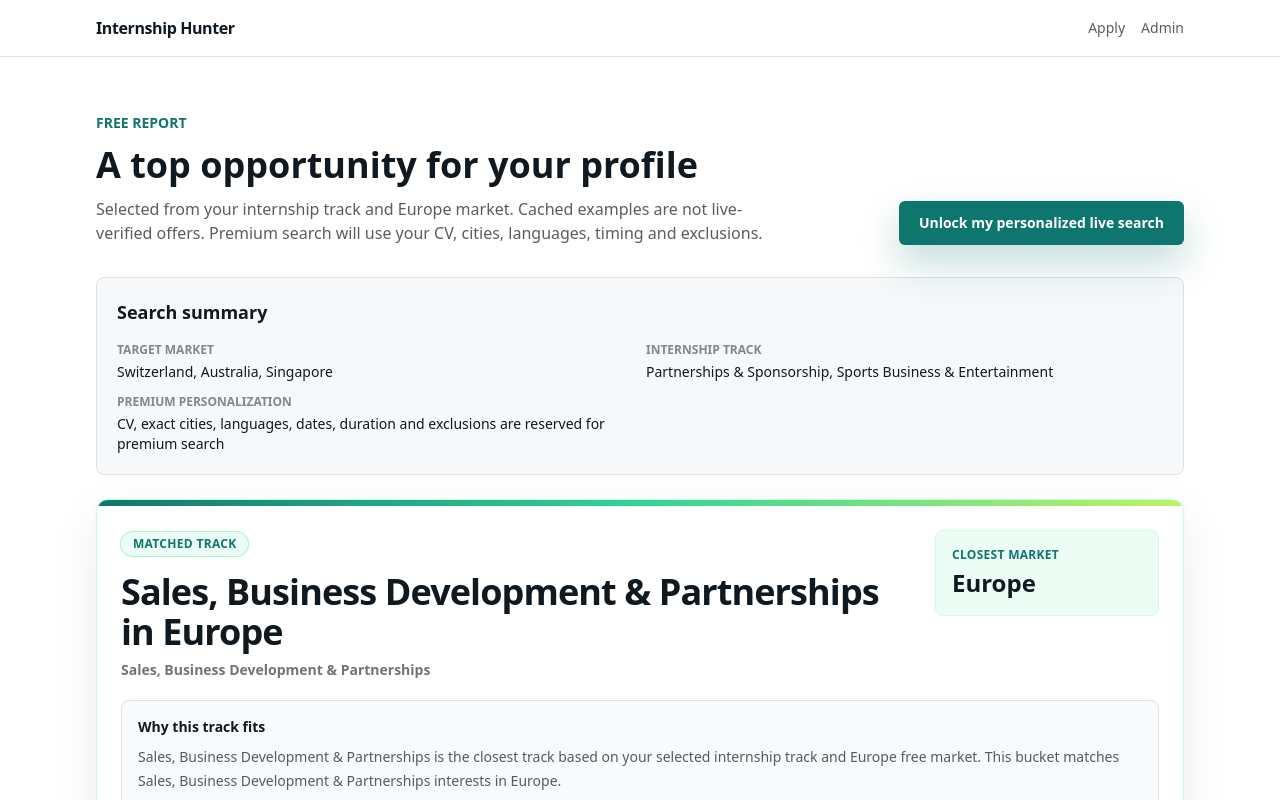
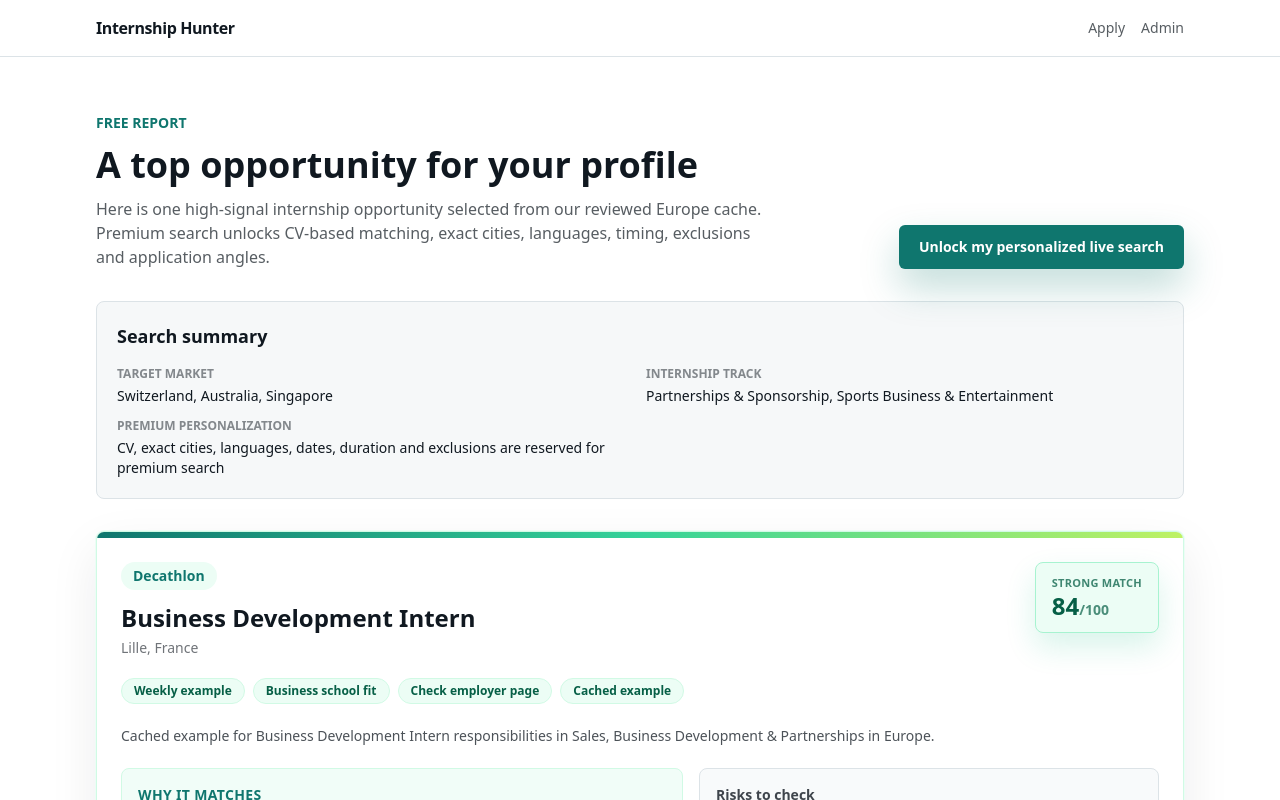
Before and after one commit to paulcuillerot-star/internshiphunter, a Next.js app: page /report/1 in a window 1280 px wide. Shown: the top 800 px of the page. Built offline with nearby package versions, Linux system fonts and the light colour scheme; no server answers.

Commit message:
Simplify free report layout

```diff
--- a/app/report/[id]/page.tsx
+++ b/app/report/[id]/page.tsx
@@ -21,7 +21,7 @@ export default async function ReportPage({ params }: { params: { id: string } })
         <div>
           <p className="text-sm font-semibold uppercase text-signal">Free report</p>
           <h1 className="mt-3 text-4xl font-bold text-ink">A top opportunity for your profile</h1>
-          <p className="mt-3 max-w-2xl text-ink/70">Selected from your internship track and Europe market. Cached examples are not live-verified offers. Premium search will use your CV, cities, languages, timing and exclusions.</p>
+          <p className="mt-3 max-w-2xl text-ink/70">Here is one high-signal internship opportunity selected from our reviewed Europe cache. Premium search unlocks CV-based matching, exact cities, languages, timing, exclusions and application angles.</p>
         </div>
         <Link href={`/premium/${report.id}`} className="inline-flex items-center justify-center rounded-md bg-signal px-5 py-3 text-sm font-bold text-white shadow-[0_18px_38px_rgba(15,118,110,0.26)] transition hover:bg-emerald-700">
           Unlock my personalized live search
@@ -29,29 +29,6 @@ export default async function ReportPage({ params }: { params: { id: string } })
       </div>
 
       <div className="mt-8"><SearchSummary profile={profile} /></div>
-
-      {report.matchedSearch ? (
-        <section className="mt-6 overflow-hidden rounded-xl border border-emerald-100 bg-white shadow-soft ring-1 ring-emerald-50">
-          <div className="h-1.5 bg-gradient-to-r from-signal via-emerald-400 to-lime-300" />
-          <div className="p-6">
-            <div className="flex flex-col gap-5 md:flex-row md:items-start md:justify-between">
-              <div>
-                <p className="inline-flex rounded-full bg-emerald-50 px-3 py-1 text-xs font-bold uppercase tracking-wide text-signal ring-1 ring-emerald-200">Matched track</p>
-                <h2 className="mt-4 text-3xl font-black tracking-tight text-ink sm:text-4xl">{report.matchedSearch.bucket.displayTitle}</h2>
-                <p className="mt-2 text-sm font-semibold text-ink/60">{report.matchedSearch.category.name}</p>
-              </div>
-              <div className="rounded-lg border border-emerald-100 bg-emerald-50 p-4 text-left md:min-w-56">
-                <p className="text-xs font-bold uppercase tracking-wide text-signal">Closest market</p>
-                <p className="mt-1 text-2xl font-black text-ink">{report.matchedSearch.region}</p>
-              </div>
-            </div>
-            <div className="mt-5 rounded-lg border border-line bg-mist/70 p-4">
-              <p className="text-sm font-bold text-ink">Why this track fits</p>
-              <p className="mt-2 text-sm leading-6 text-ink/70">{report.matchedSearch.explanation}</p>
-            </div>
-          </div>
-        </section>
-      ) : null}
 
       <div className="mt-8 grid gap-5">
         {visibleFreeOffers.map((offer) => <OfferCard key={offer.id} offer={offer} reportId={report.id} />)}
```
